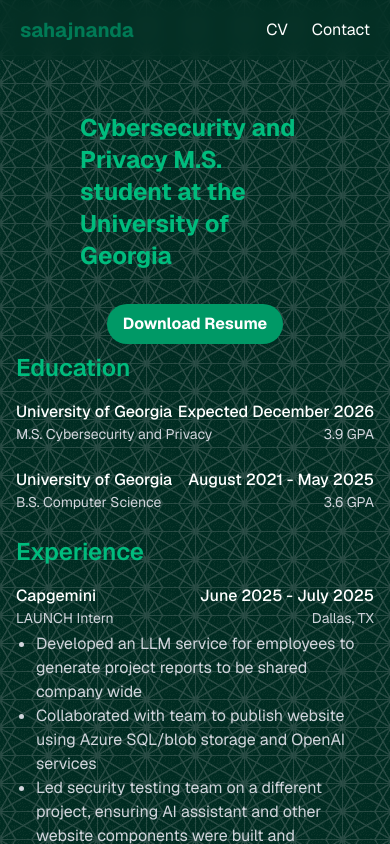
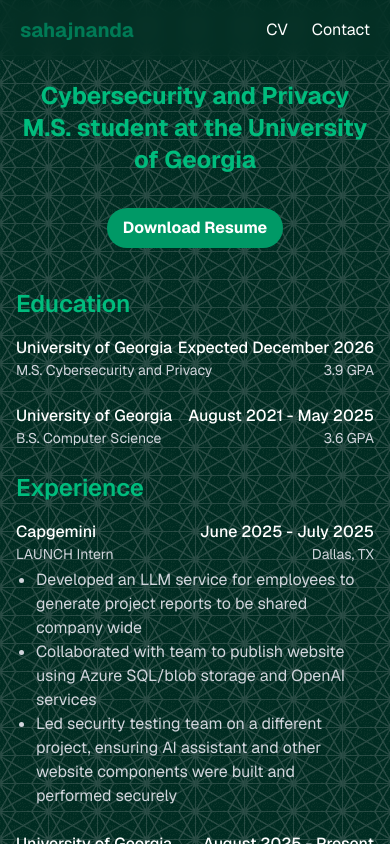
Before and after one commit to SahajNanda/SahajNanda, a Next.js app in the folder sahajnanda/: page /cv in a window 390 px wide. Built offline with nearby package versions, Linux system fonts and the light colour scheme.

Commit message:
cv phone margins

```diff
--- a/sahajnanda/src/app/cv/page.tsx
+++ b/sahajnanda/src/app/cv/page.tsx
@@ -119,8 +119,8 @@ const skills: CvItem[] = [
 export default function Home() {
     return (
         <Outline>
-            <header className="mb-2 flex flex-col md:flex-row items-center justify-between">
-                <p className="text-2xl font-bold text-emerald-500 py-8 px-16 hover:animate-pulse cursor-default">Cybersecurity and Privacy M.S. student at the University of Georgia</p>
+            <header className="mb-2 flex flex-col md:flex-row items-center justify-between text-center">
+                <p className="text-2xl font-bold text-emerald-500 md:my-8 mx-auto hover:animate-pulse cursor-default">Cybersecurity and Privacy M.S. student at the University of Georgia</p>
                 <button
                     onClick={() => {
                         const pdfUrl = '/sahaj-nanda.pdf';
@@ -129,7 +129,7 @@ export default function Home() {
                         link.download = 'sahaj-nanda.pdf';
                         link.click();
                     }}
-                    className="bg-emerald-600 font-bold py-2 px-4 rounded-full mx-16 h-min hover:animate-pulse cursor-pointer"
+                    className="bg-emerald-600 font-bold py-2 px-4 rounded-full mx-auto my-8 h-min hover:animate-pulse cursor-pointer"
                 >
                     Download Resume
                 </button>
```
